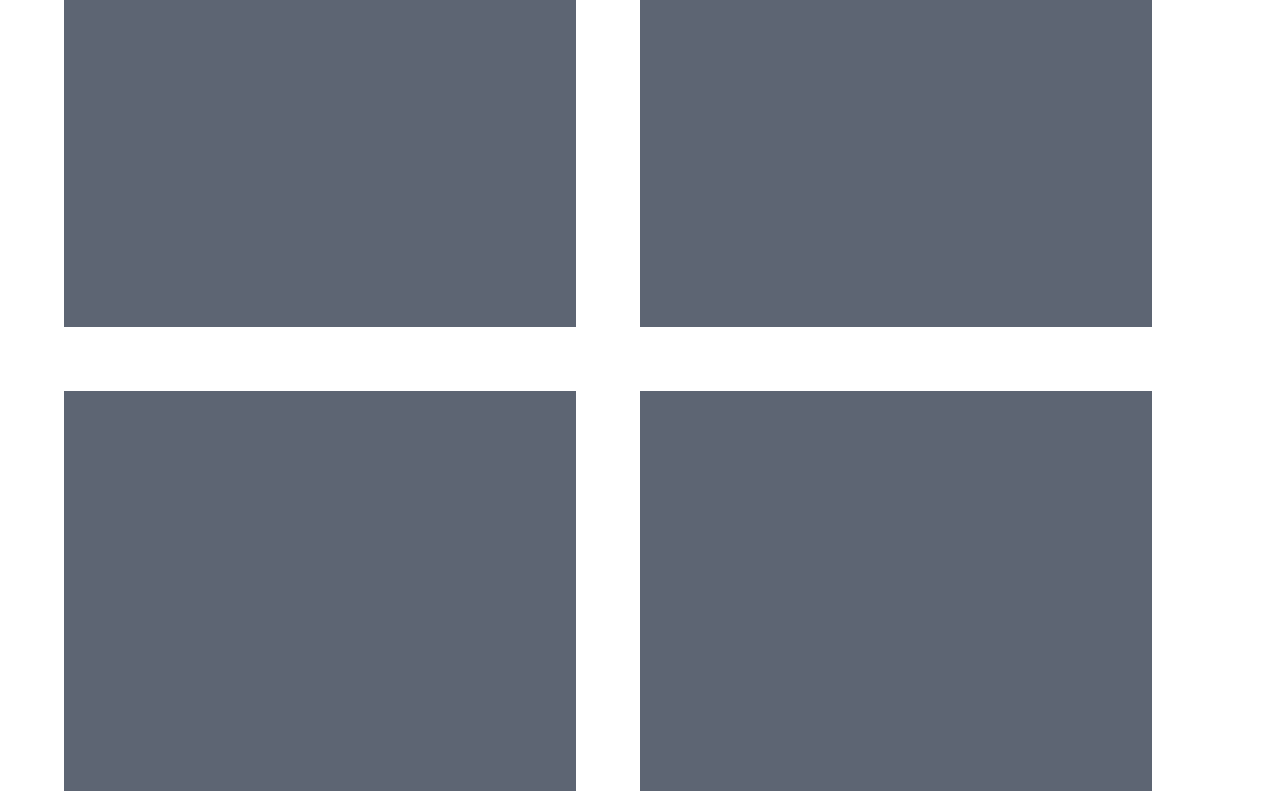
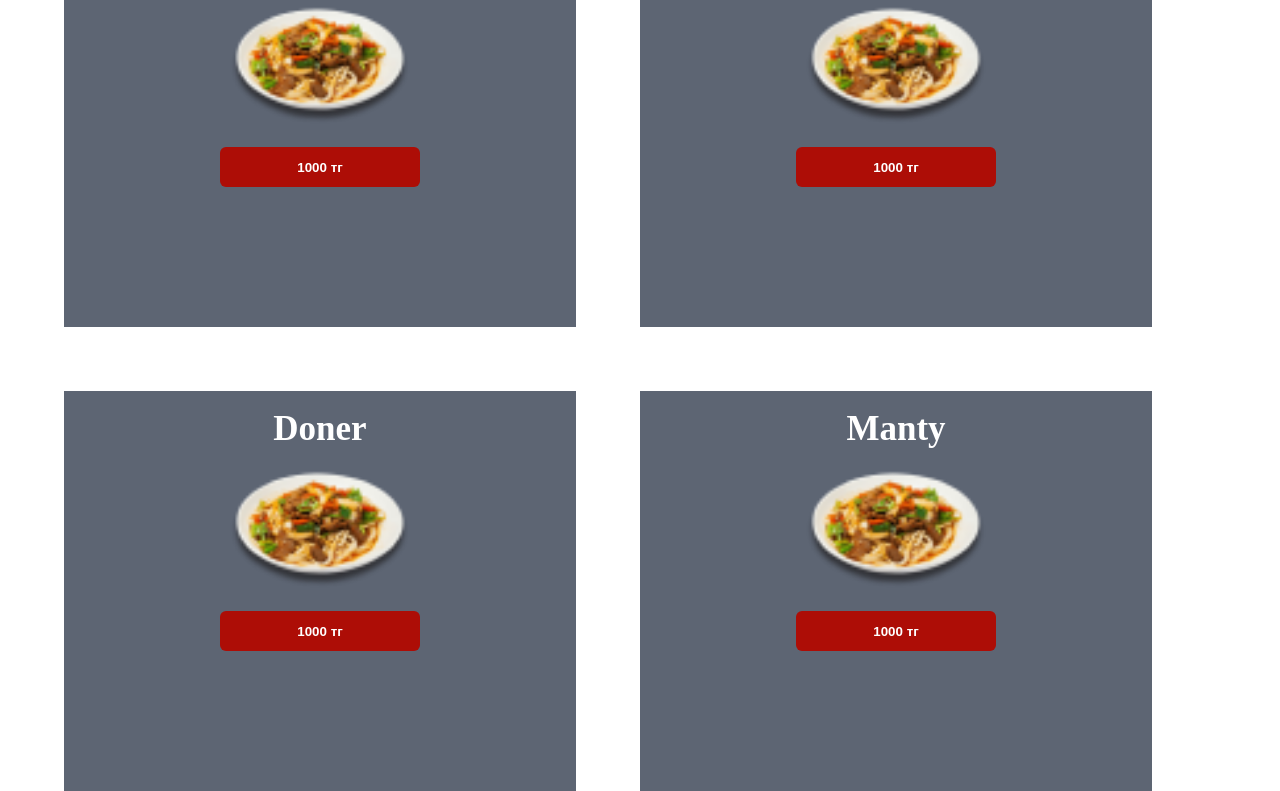
Before and after one commit to muradil9/muradil9.github.io, a plain HTML site: page index.html in a window 1280 px wide. Shown: the part 641-1432 px from the top of the page. Drawn offline with Linux system fonts and the light colour scheme.

Commit message:
Update index.html

```diff
--- a/index.html
+++ b/index.html
@@ -16,20 +16,30 @@
             <img class="img_lagman" src="img/lagman 1.png" alt=""> <br>
             <button class="price_lagman">1000 тг</button>
         </div>
-        <div class="boxy_2">
-
+        <div class="boxy_2"> <br>
+            <h2 class="text_lagman">Pure</h2> <br>
+            <img class="img_lagman" src="img/lagman 1.png" alt=""> <br>
+            <button class="price_lagman">1000 тг</button>
         </div>
-        <div class="boxy_3">
-
+        <div class="boxy_3"> <br>
+            <h2 class="text_lagman">Free</h2> <br>
+            <img class="img_lagman" src="img/lagman 1.png" alt=""> <br>
+            <button class="price_lagman">1000 тг</button>
         </div>
-        <div class="boxy_4">
-
+        <div class="boxy_4"> <br>
+            <h2 class="text_lagman">Burger</h2> <br>
+            <img class="img_lagman" src="img/lagman 1.png" alt=""> <br>
+            <button class="price_lagman">1000 тг</button>
         </div>
-        <div class="boxy_5">
-
+        <div class="boxy_5"> <br>
+            <h2 class="text_lagman">Doner</h2> <br>
+            <img class="img_lagman" src="img/lagman 1.png" alt=""> <br>
+            <button class="price_lagman">1000 тг</button>
         </div>
-        <div class="boxy_6">
-
+        <div class="boxy_6"> <br>
+            <h2 class="text_lagman">Manty</h2> <br>
+            <img class="img_lagman" src="img/lagman 1.png" alt=""> <br>
+            <button class="price_lagman">1000 тг</button>
         </div>
     </div>
 
```
